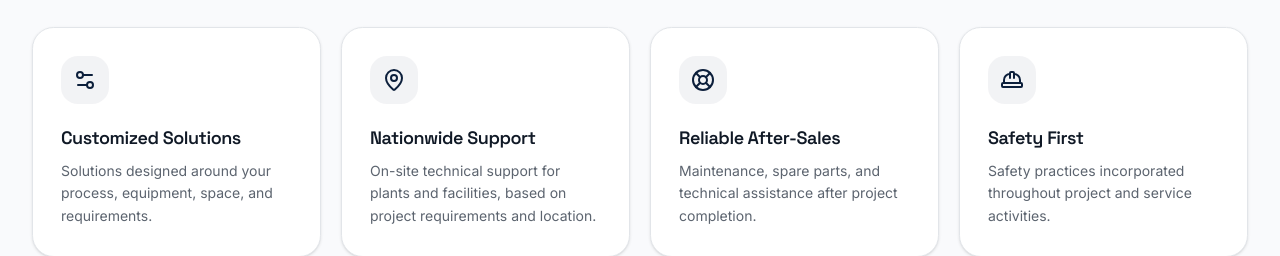
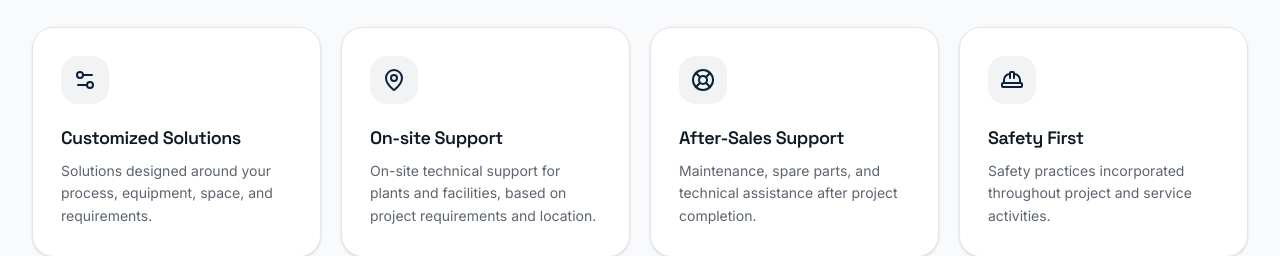
Before and after one commit to ayumihidalgo/pbts-corporate-website, a Next.js app: page / in a window 1280 px wide. Shown: the part 2280-2536 px from the top of the page. Built offline with nearby package versions, Linux system fonts and the light colour scheme.

Commit message:
update 5

```diff
--- a/components/site/why-choose.tsx
+++ b/components/site/why-choose.tsx
@@ -12,8 +12,8 @@ import { Reveal } from './reveal'
 
 const reasons = [
   { icon: Settings2, title: 'Customized Solutions', desc: 'Solutions designed around your process, equipment, space, and requirements.' },
-  { icon: MapPin, title: 'Nationwide Support', desc: 'On-site technical support for plants and facilities, based on project requirements and location.' },
-  { icon: LifeBuoy, title: 'Reliable After-Sales', desc: 'Maintenance, spare parts, and technical assistance after project completion.' },
+  { icon: MapPin, title: 'On-site Support', desc: 'On-site technical support for plants and facilities, based on project requirements and location.' },
+  { icon: LifeBuoy, title: 'After-Sales Support', desc: 'Maintenance, spare parts, and technical assistance after project completion.' },
   { icon: HardHat, title: 'Safety First', desc: 'Safety practices incorporated throughout project and service activities.' },
 ]
 
```
